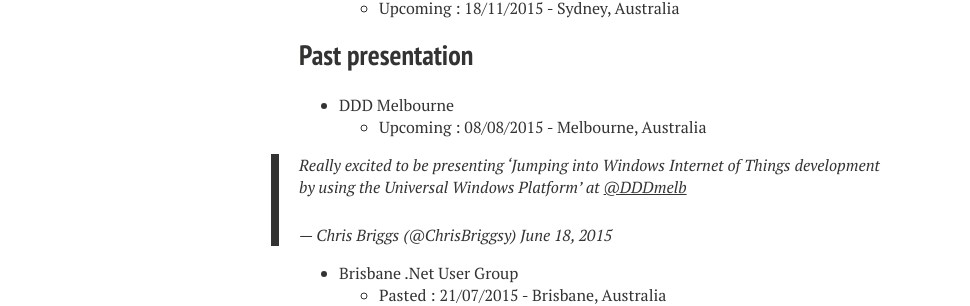
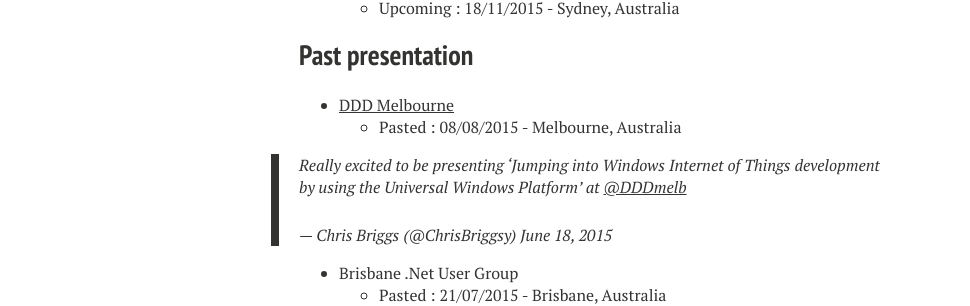
Before and after one commit to Briggsc28/briggsc28.github.io, a Jekyll site: the page built from _posts/2015-07-07-Dev-superpowers-Jumping-into-windows-internet-of-things.md, in a window 1280 px wide. Shown: the part 1101-1407 px from the top of the page, without its empty margins (21-991 px from the left). Built offline with Jekyll 4.4.1, drawn with Linux system fonts in a browser that asks for light colours; nearby versions of some CDN libraries.

Commit message:
Fixed minor mistake

```diff
--- a/_posts/2015-07-07-Dev-superpowers-Jumping-into-windows-internet-of-things.md
+++ b/_posts/2015-07-07-Dev-superpowers-Jumping-into-windows-internet-of-things.md
@@ -27,8 +27,8 @@
 
 ## Past presentation
 
-* DDD Melbourne
-  * Upcoming : 08/08/2015 - Melbourne, Australia
+* [DDD Melbourne](http://blog.chrisbriggsy.com/DDDMelb-2015/)
+  * Pasted : 08/08/2015 - Melbourne, Australia
 
 <blockquote class="twitter-tweet" lang="en"><p lang="en" dir="ltr">Really excited to be presenting ‘Jumping into Windows Internet of Things development by using the Universal Windows Platform’ at <a href="https://twitter.com/DDDMelb">@DDDmelb</a></p>&mdash; Chris Briggs (@ChrisBriggsy) <a href="https://twitter.com/ChrisBriggsy/status/611339249292414976">June 18, 2015</a></blockquote>
 
```
